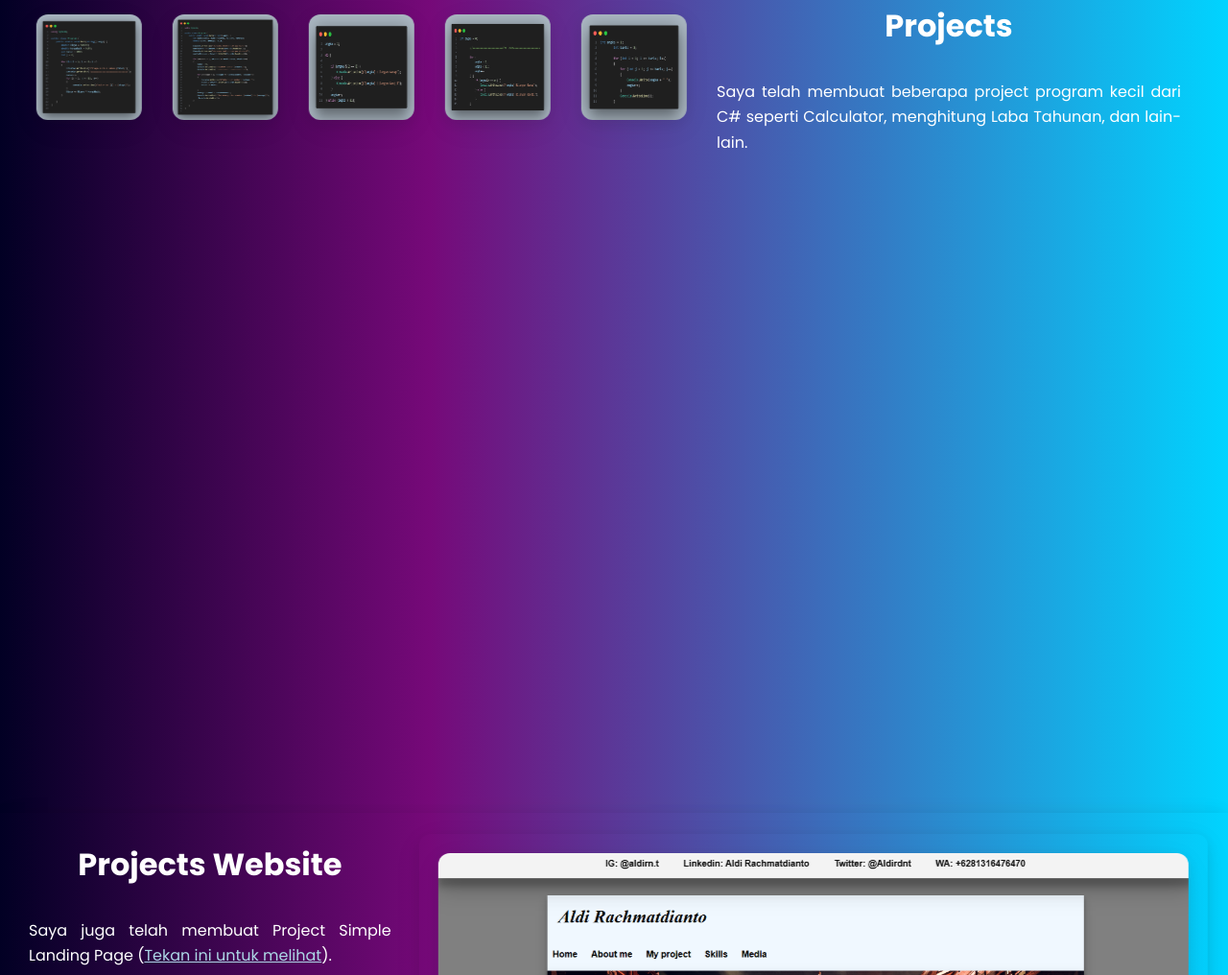
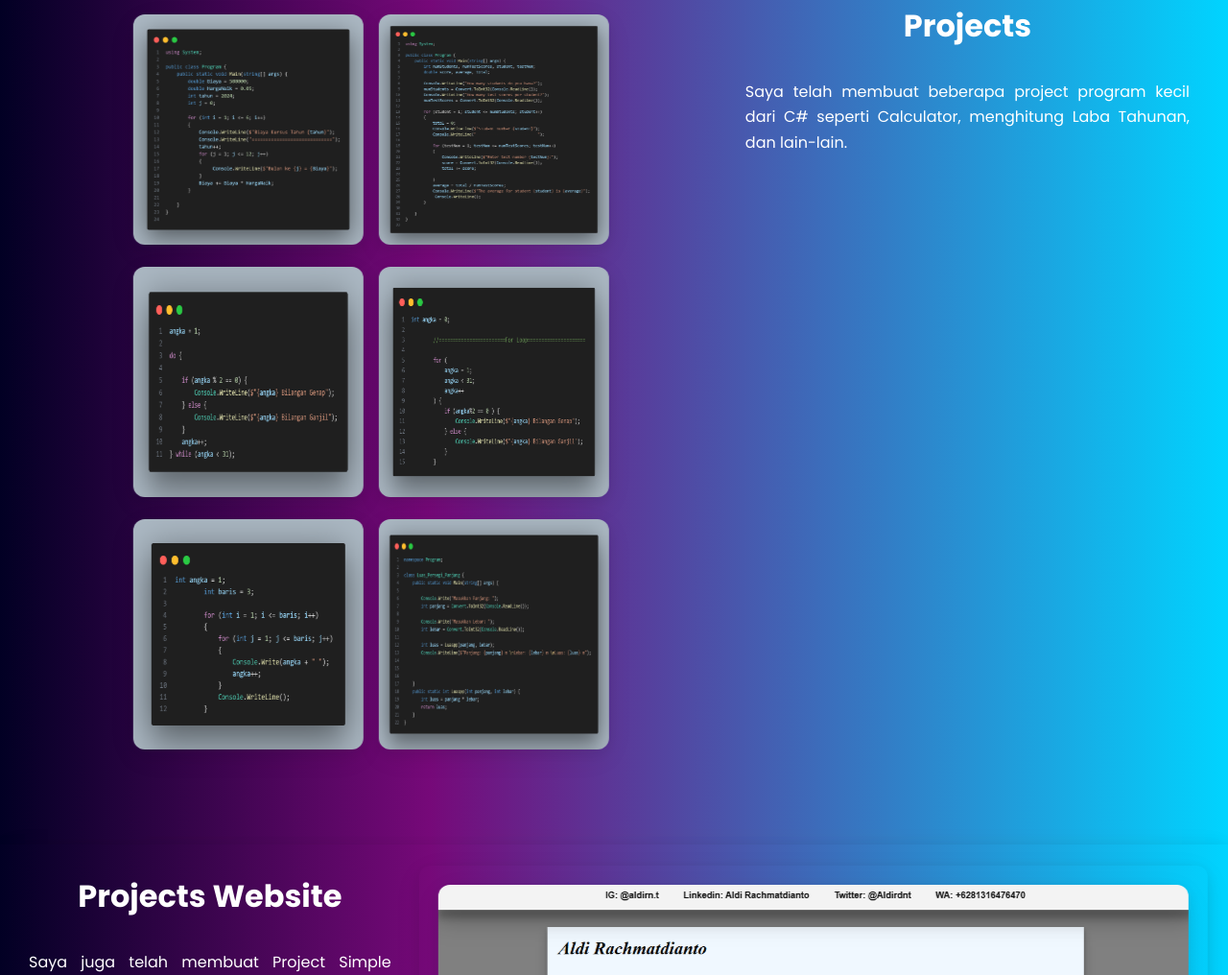
Before and after one commit to AldiRachmatdianto/portfolio-projects-flexbox, a plain HTML site: page index.html in a window 1280 px wide. Shown: the part 1905-2921 px from the top of the page at 96% size. Drawn offline with Linux system fonts and the light colour scheme; a script that the page names is missing.

Commit message:
update style.css

```diff
--- a/css/style.css
+++ b/css/style.css
@@ -363,23 +363,24 @@ aside {
 
 .projects {
     width: 100%;
-    height: 100vh;
+    /* height: 100vh; */
     display: flex;
     /* flex-direction: column; */
     /* align-items: center; */
     margin-top: 4em;
-    justify-content: center;
+    justify-content: space-around;
     box-sizing: border-box;
     padding: 10px;
 }
 .projects-lampiran {
     display: flex;
-    gap: 2em;
+    gap: 1rem;
     order: -1;
     flex-wrap: wrap;
     box-sizing: border-box;
     padding: 20px;
     justify-content: center;
+    /* background-color: #fff; */
 
 }
 @keyframes projects {
@@ -409,7 +410,7 @@ aside {
 }
 .projects-lampiran img {
     animation: projects 2s ease 0s infinite normal forwards;
-    max-width: 110px;
+    max-width: 30vh;
     aspect-ratio: 1/1;
     box-sizing: border-box;
     border-radius: 12px;
--- a/index.html
+++ b/index.html
@@ -75,6 +75,7 @@
                 <a href=""><img src="photo/projects/do while.png" alt=""></a>
                 <a href=""><img src="photo/projects/for.png" alt=""></a>
                 <a href=""><img src="photo/projects/vscodee.png" alt=""></a>
+                <a href=""><img src="photo/projects/code modul 6.png " alt=""></a>
                 </div>
             </div>
             <div class="projects2">
```
Also changed, not shown: photo/projects/code modul 6.png (added).
